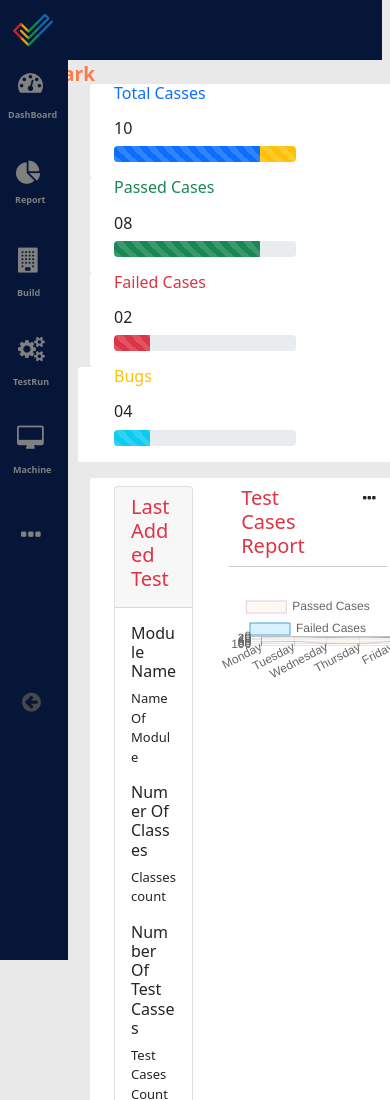
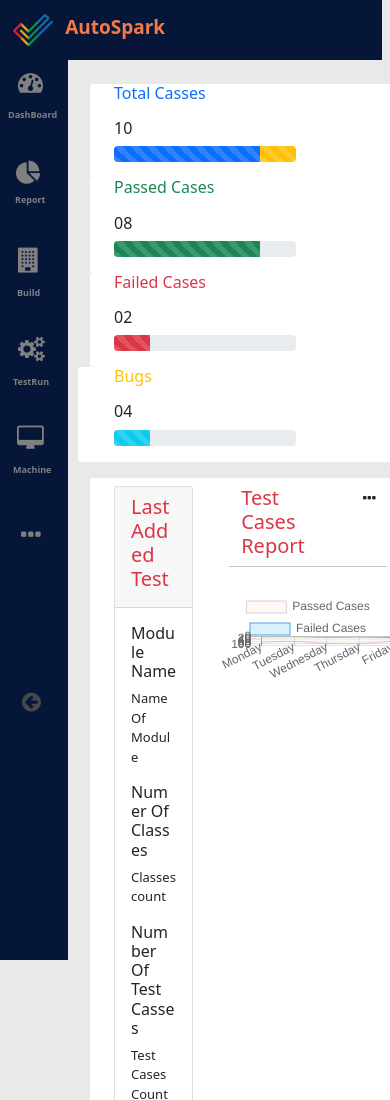
Before and after one commit to sivamuthuG/AutomationTool, a plain HTML site: page index.html in a window 390 px wide. Shown: the top 1100 px of the page. Drawn offline with nearby package versions, Linux system fonts and the light colour scheme.

Commit message:
Update index.html

```diff
--- a/index.html
+++ b/index.html
@@ -16,7 +16,7 @@
 <div id="loader"class="center"></div>
 	<!-- HEADER -->
 	<div class="row header">
-		<div class="col-4">
+		<div class="col-md-4 col-sm-12">
 			<div class="logo" id="logo-Id">
 				<img class="i-hover" src="img/projects-logo.png" style="width: 40px;margin: 10px 13px;">
 				<h class="nameText"><b>AutoSpark</b></h>
```
